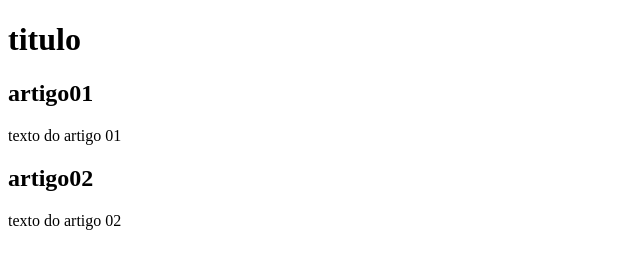
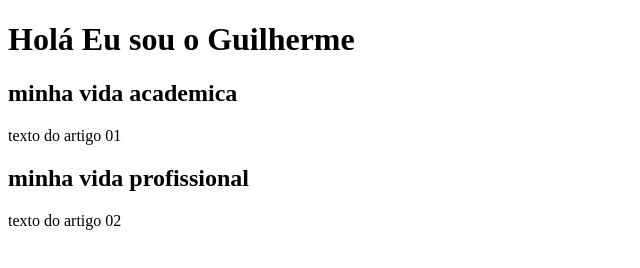
Before and after one commit to guilhermetsena/projeto-site, a plain HTML site: page index.html in a window 1280 px wide. Shown: the whole page, without its empty margins (0-640 px from the left). Drawn offline with Linux system fonts and the light colour scheme.

Commit message:
comecei a escrever o conteudo

```diff
--- a/index.html
+++ b/index.html
@@ -8,14 +8,14 @@
 </head>
 <body>
     <header>
-        <h1>titulo</h1>
+        <h1>Holá Eu sou o Guilherme</h1>
     </header>
     <article>
-        <h2>artigo01</h2>
+        <h2>minha vida academica</h2>
         <p>texto do artigo 01</p>
     </article>
     <article>
-        <h2>artigo02</h2>
+        <h2>minha vida profissional</h2>
         <p>texto do artigo 02</p>
     </article>
 
```
